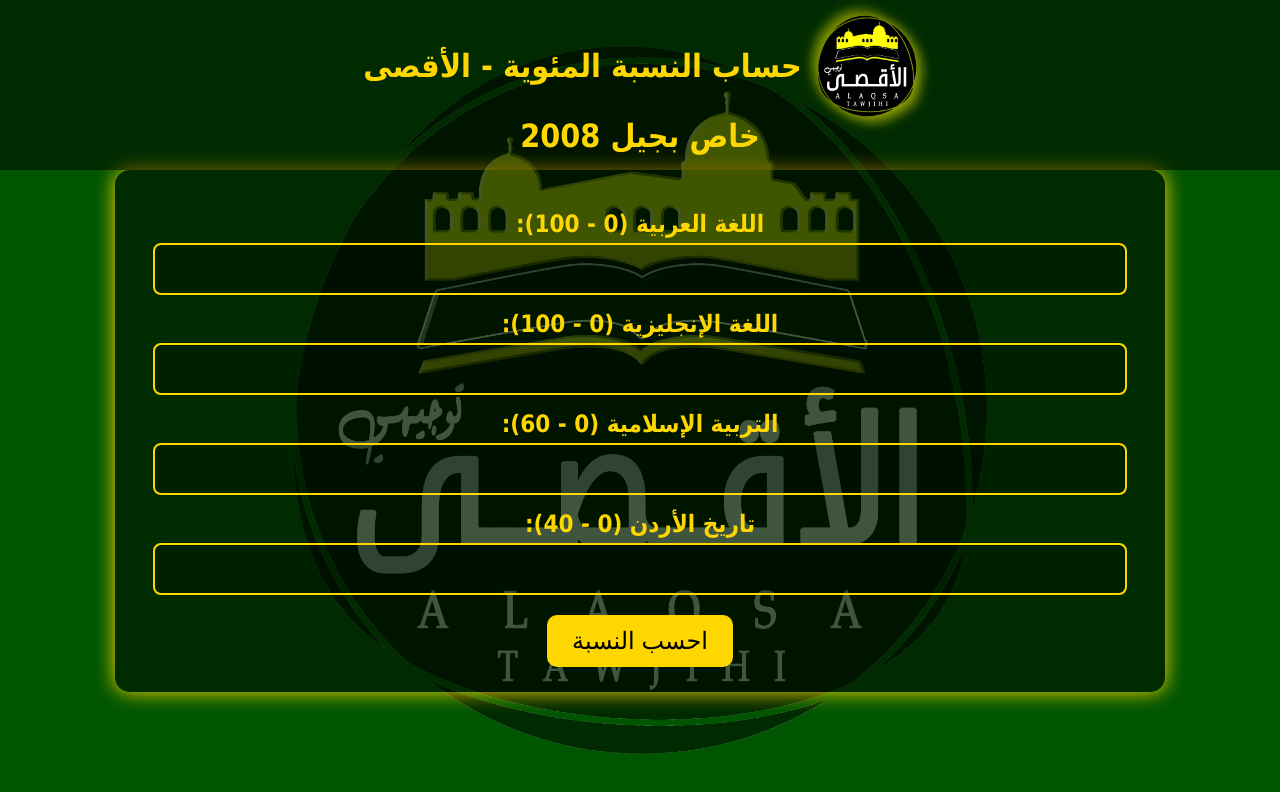
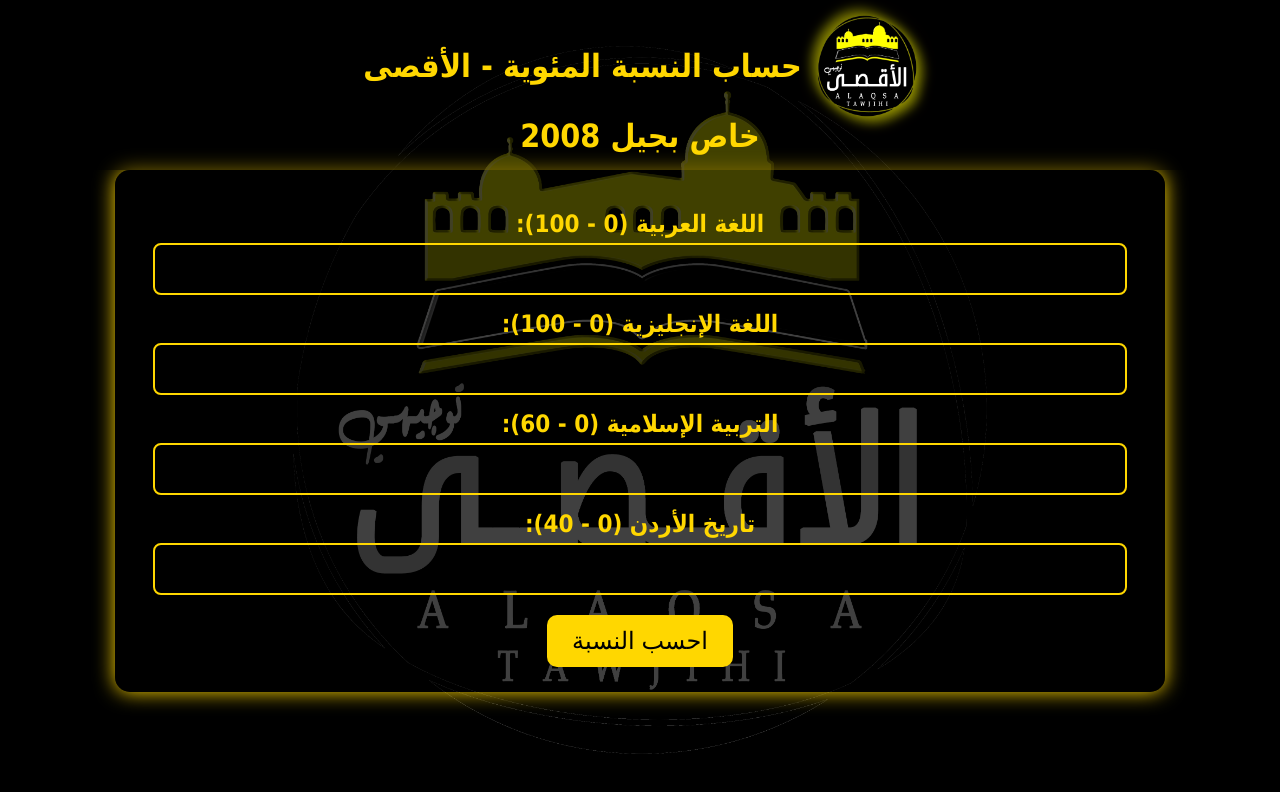
Before and after one commit to AlaqsaLibrary/Mark_2008, a plain HTML site: page index.html in a window 1280 px wide. Drawn offline with Linux system fonts and the light colour scheme.

Commit message:
Update style.css

```diff
--- a/style.css
+++ b/style.css
@@ -5,7 +5,7 @@
   font-family: 'Tahoma', sans-serif;
   text-align: center;
   color: #FFD700;
-  background-color: #050;
+  background-color: #000;
   height: 100vh;
   display: flex;
   flex-direction: column;
```
